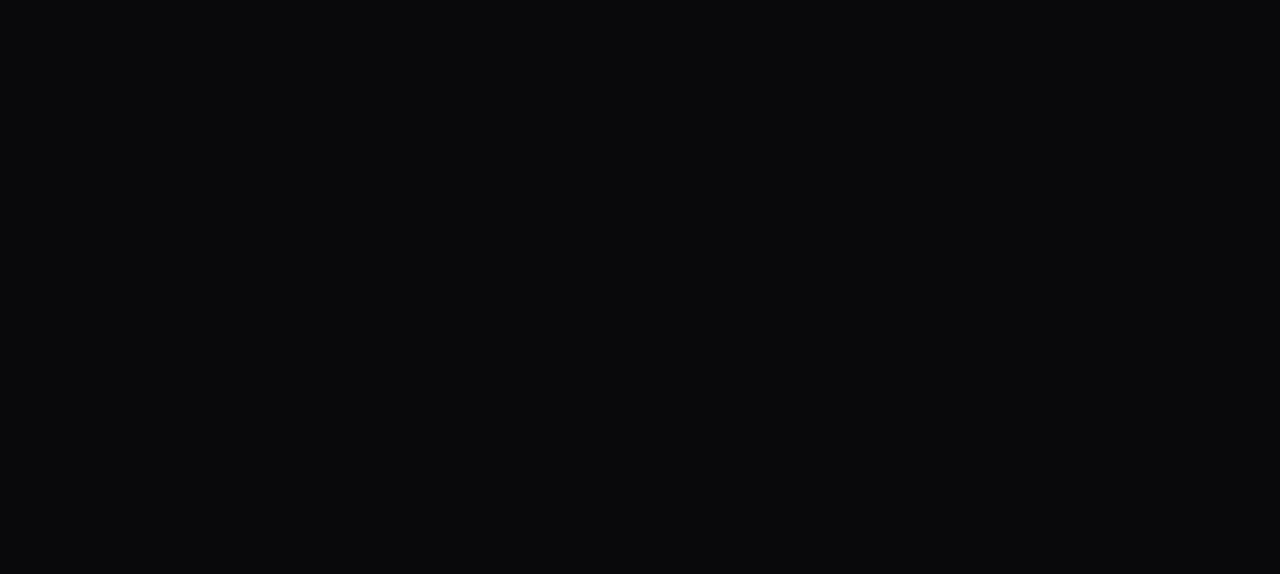
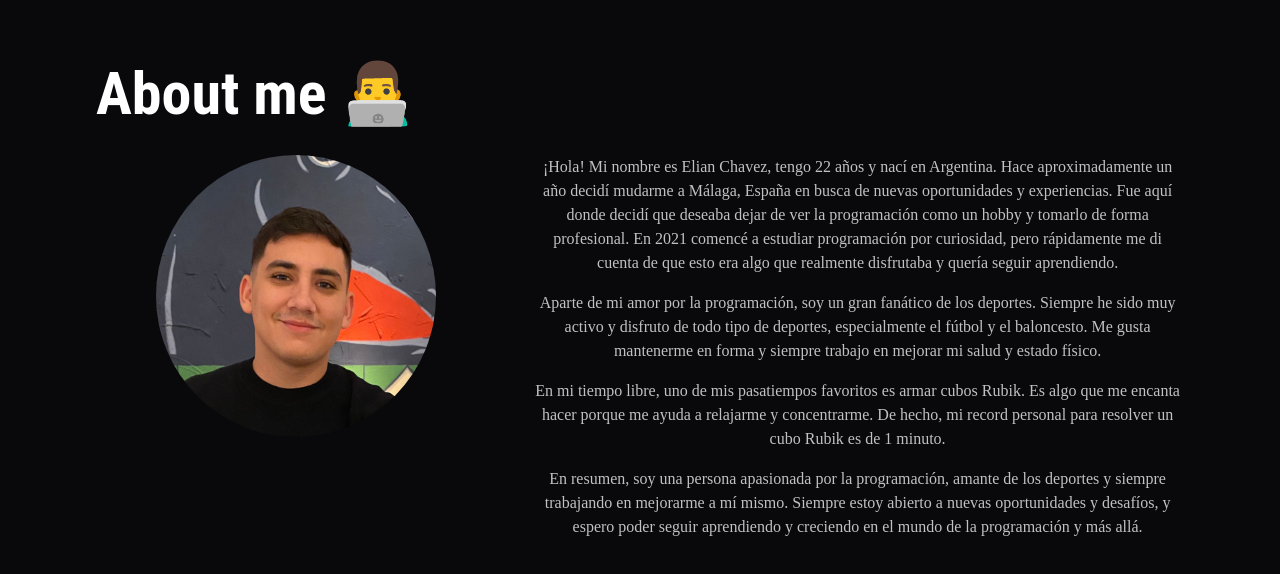
Before and after one commit to Elianc22/my-portfolio, a React (Create React App) app: page / in a window 1280 px wide. Shown: the part 1698-2272 px from the top of the page. Built offline with nearby package versions, Linux system fonts and the light colour scheme.

Commit message:
:q!Revert "finish the project"
This reverts commit b681440afb083e7eb5fabf4231f5cafe16a27d1f.

```diff
--- a/package.json
+++ b/package.json
@@ -11,7 +11,6 @@
     "bootstrap-icons": "^1.10.4",
     "react": "^18.2.0",
     "react-dom": "^18.2.0",
-    "react-icons": "^4.8.0",
     "react-scripts": "5.0.1",
     "sass": "^1.62.0",
     "web-vitals": "^2.1.4"
--- a/src/components/about/_aboutStyle.scss
+++ b/src/components/about/_aboutStyle.scss
@@ -16,72 +16,26 @@
 
     .about-content {
         display: flex;
-        justify-content: center;
+        justify-content: space-between;
         align-items: center;
 
         .about-img-container{
-            display: flex;
-            align-items: center;
-            justify-content: center;
-            width: 450px;
-            height: 100%;
+            border-radius: 50%;
+            width: 400px;
+            height: 400px;
 
             img{
                 border-radius: 50%;
-                width: 250px;
-                height: 250px;
-            }
-            .about-img-icons{
-                position: absolute;
-                color: #0aea11;
-                font-size: 30px;
-
-                .icon-react {
-                    position: relative;
-                    right: 53px;
-                    bottom: 80px;
-                    font-size: 35px;
-                }
-                .icon-html {
-                    position: relative;
-                    left: 190px;
-                    bottom: 80px;
-                    font-size: 35px;
-                }
-                .icon-bootstrap {
-                    position: relative;
-                    top: 80px;
-                    left: 154px;
-                    font-size: 37px;
-
-                }
-                .icon-javascript {
-                    position: relative;
-                    bottom: 155px;
-                    right: 18px;
-                }
-                .icon-css {
-                    position: relative;
-                    right: 220px;
-                    top: 80px;
-                }
-
-                .icon-github {
-                    position: relative;
-                    font-size: 35px;
-                    right: 50px;
-                    top: 150px;
-                }
+                width: 70%;
+                height: 70%;
             }
         }
 
         .about-my-info {
-            text-align: left;
-            font-weight: bold;
-            font-size: 17px;
+            font-family: "Rubik";
             color: #c1c1c1;
-            width: 75%;
-            padding-left: 35px;
+            overflow-wrap: break-word;
+            inline-size: 60%;
         }
     }
 }
--- a/src/components/about/about.jsx
+++ b/src/components/about/about.jsx
@@ -1,30 +1,13 @@
 import "./_aboutStyle.scss";
-import AOS from "aos";
-import "aos/dist/aos.css";
-import { useEffect } from "react";
-import { IoLogoReact } from "react-icons/io5";
-import { MdOutlineHtml } from "react-icons/md";
-import { SiBootstrap, SiJavascript, SiCss3 } from "react-icons/si";
-import { BsGithub } from "react-icons/bs";
 
 const About = () => {
-  useEffect(() => {
-    AOS.init();
-  }, []);
-
   return (
-    <div className="about-container" data-aos="zoom-in-up">
+    <div className="about-container">
       <p className="about-title">About me 👨‍💻</p>
       <div className="about-content">
         <div className="about-img-container">
-          <img src="/portfolio.png" />
-          <div className="about-img-icons">
-            <IoLogoReact className="icon-react" />
-            <MdOutlineHtml className="icon-html" />
-            <SiBootstrap className="icon-bootstrap" />
-            <SiJavascript className="icon-javascript" />
-            <BsGithub className="icon-github" />
-            <SiCss3 className="icon-css" />
+          <div>
+            <img src="/portfolio.png" />
           </div>
         </div>
         <div className="about-my-info">
```
Also changed, not shown: 1 other file (tests, documents, lock files or other folders).
